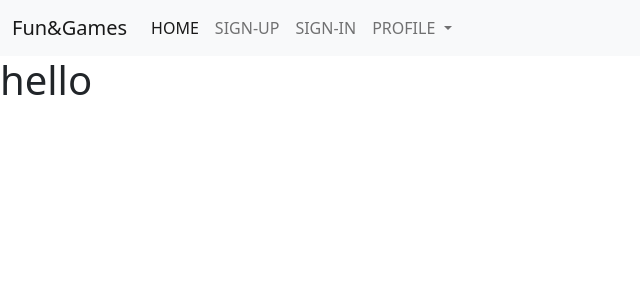
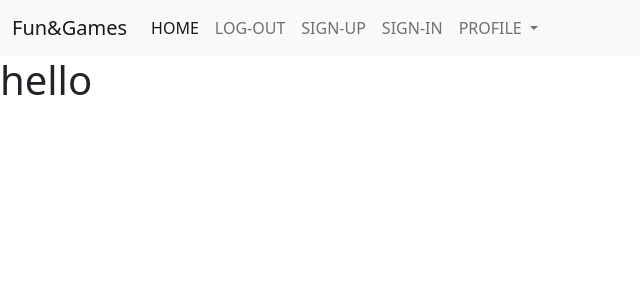
Before and after one commit to AsiaWi/fun_and_games, a Django app: page / in a window 1280 px wide. Shown: the top 300 px of the page, without its empty margins (0-640 px from the left). Run offline with Django 4.2, Linux system fonts and the light colour scheme; some libraries are stand-ins or nearby versions.

Commit message:
Add logout to navbar

```diff
--- a/templates/includes/header.html
+++ b/templates/includes/header.html
@@ -11,6 +11,9 @@
                 <ul class="navbar-nav">
                   <li class="nav-item">
                     <a class="nav-link active" aria-current="page" href="{% url 'index' %}">HOME</a>
+                  </li>
+                  <li class="nav-item">
+                    <a class="nav-link" href="#">LOG-OUT</a>
                   </li>
                   <li class="nav-item">
                     <a class="nav-link" href="#">SIGN-UP</a>
```
